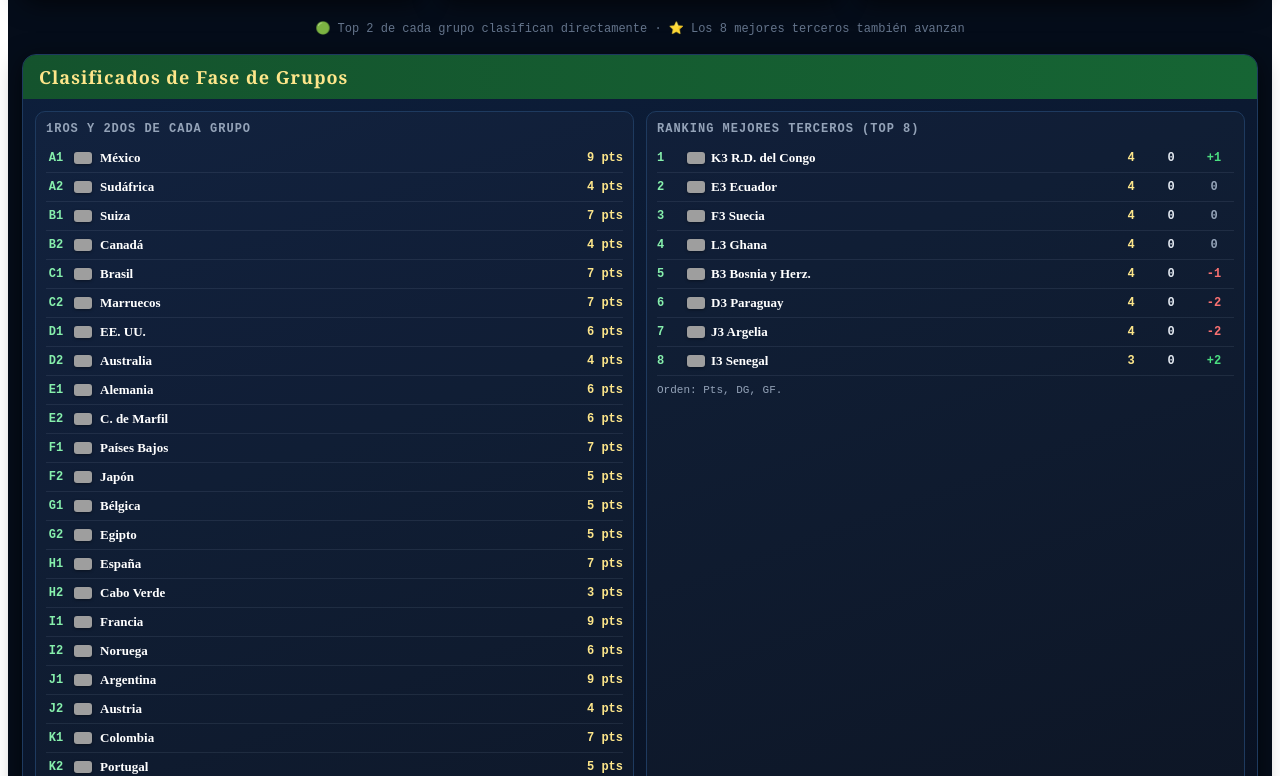
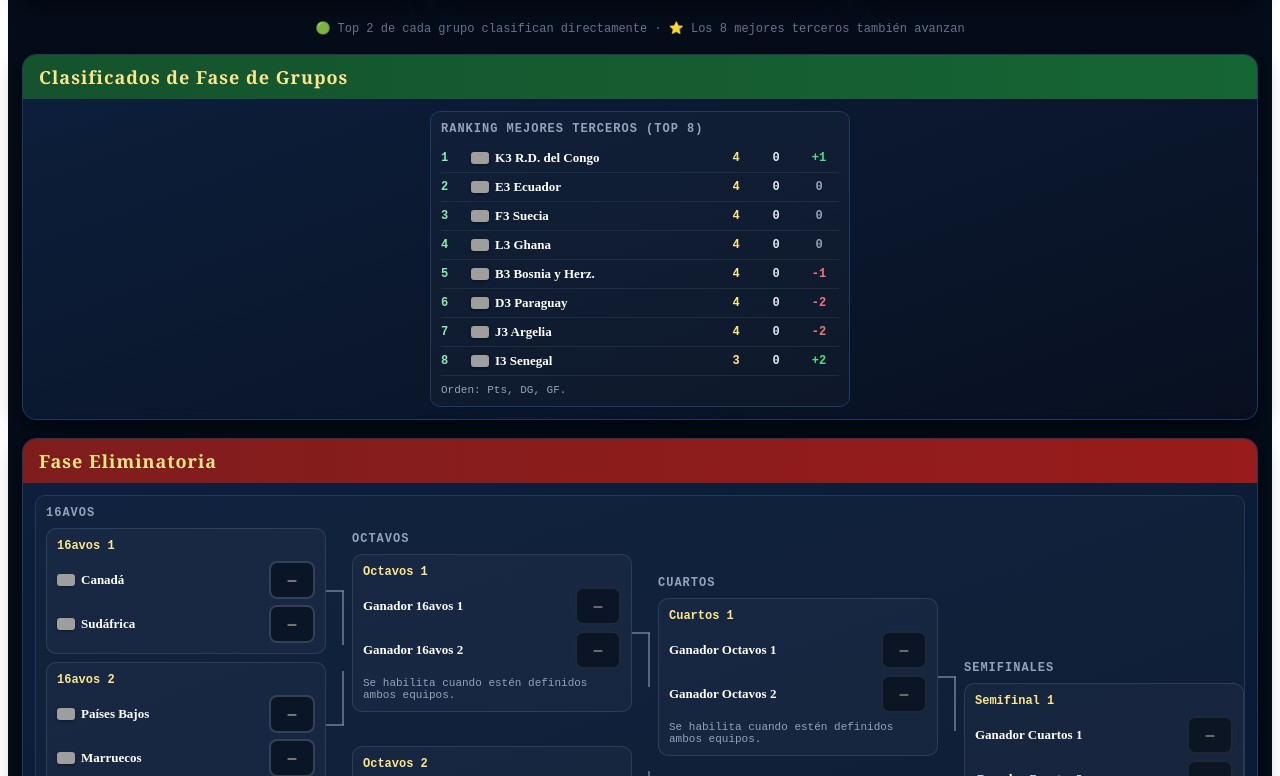
Before and after one commit to Mauromartinezgit/fixture-mundial, a React (Vite) app: page / in a window 1280 px wide. Shown: the part 3024-3800 px from the top of the page. Built offline with nearby package versions, Linux system fonts and the light colour scheme; grey boxes are pictures that could not be loaded.

Commit message:
Quita listado de 1ros y 2dos

```diff
--- a/src/App.jsx
+++ b/src/App.jsx
@@ -986,56 +986,10 @@ export default function App() {
           <div style={{ padding: "12px" }}>
             <div style={{
               display: "grid",
-              gridTemplateColumns: "repeat(auto-fit,minmax(270px,1fr))",
+              gridTemplateColumns: "repeat(auto-fit,minmax(270px,420px))",
+              justifyContent: "center",
               gap: 12,
             }}>
-              <div style={{
-                border: "1px solid #1e3a5f",
-                borderRadius: 10,
-                padding: 10,
-                background: "rgba(255,255,255,0.02)",
-              }}>
-                <div style={{
-                  fontSize: 12,
-                  color: "#94a3b8",
-                  fontFamily: "monospace",
-                  letterSpacing: 1,
-                  textTransform: "uppercase",
-                  marginBottom: 8,
-                  fontWeight: 700,
-                }}>
-                  1ros y 2dos de cada grupo
-                </div>
-
-                {firstAndSecond.map((team) => (
-                  <div key={`${team.group}-${team.pos}-${team.name}`} style={{
-                    display: "flex",
-                    alignItems: "center",
-                    gap: 8,
-                    padding: "6px 0",
-                    borderBottom: "1px solid rgba(148,163,184,0.12)",
-                  }}>
-                    <span style={{
-                      width: 20,
-                      textAlign: "center",
-                      color: "#86efac",
-                      fontWeight: 800,
-                      fontFamily: "monospace",
-                      fontSize: 12,
-                    }}>
-                      {team.group}{team.pos}
-                    </span>
-                    <Flag team={team.name} size={18} />
-                    <span style={{ color: "#ffffff", fontSize: 13, fontWeight: 600, minWidth: 0, overflow: "hidden", textOverflow: "ellipsis", whiteSpace: "nowrap" }}>
-                      {team.name}
-                    </span>
-                    <span style={{ marginLeft: "auto", color: "#fde68a", fontFamily: "monospace", fontWeight: 800, fontSize: 12 }}>
-                      {team.pts} pts
-                    </span>
-                  </div>
-                ))}
-              </div>
-
               <div style={{
                 border: "1px solid #1e3a5f",
                 borderRadius: 10,
```
